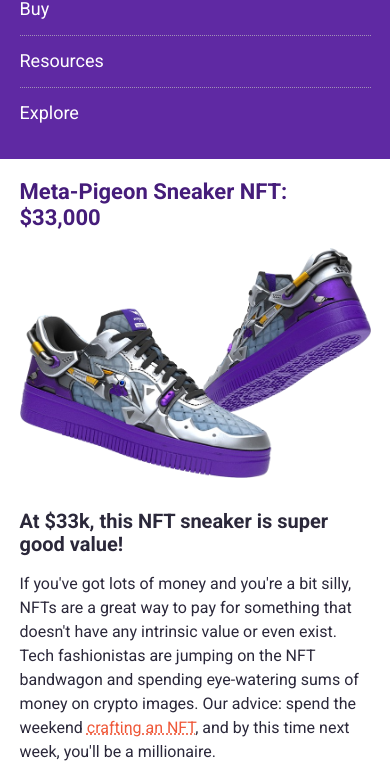
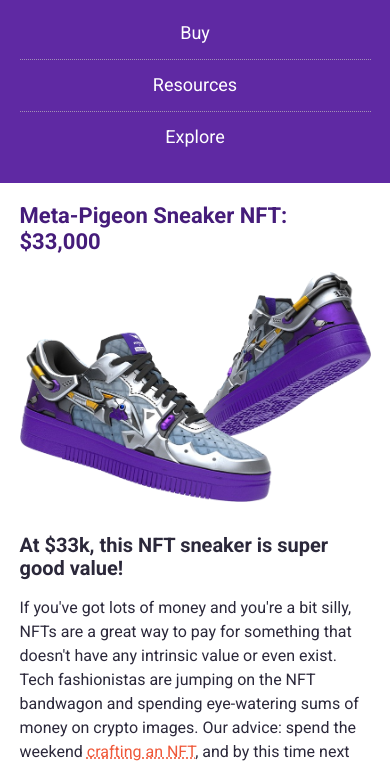
Before and after one commit to JacksonDynamics/ResponsiveDesign, a website built with Vite: page index.html in a window 390 px wide. Shown: the part 87-855 px from the top of the page. Built offline with nearby package versions, Linux system fonts and the light colour scheme.

Commit message:
Narrow Screens

```diff
--- a/index.css
+++ b/index.css
@@ -148,6 +148,20 @@ li:not(:last-child) {
 
 /* ----- MEDIA QUERIES ----- */
 
+@media (max-width: 767px) {
+    header {
+        text-align: center;
+    }
+
+    nav {
+        margin-top: 1.5em;
+    }
+
+    li:not(:last-child) {
+        border-bottom: 1px dotted #a190b6;
+    }
+}
+
 
 @media (min-width: 480px) {
     .section-two-image-container {
```
